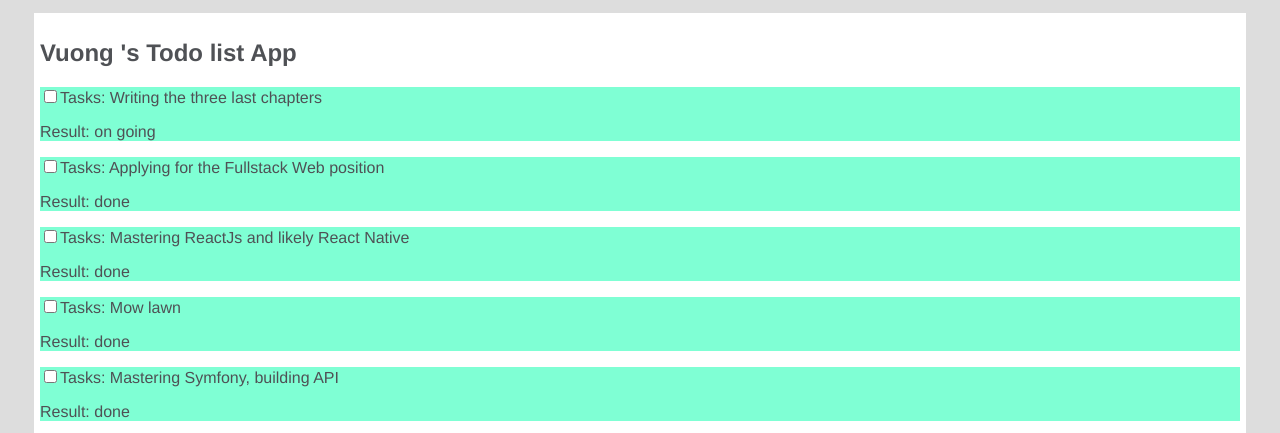
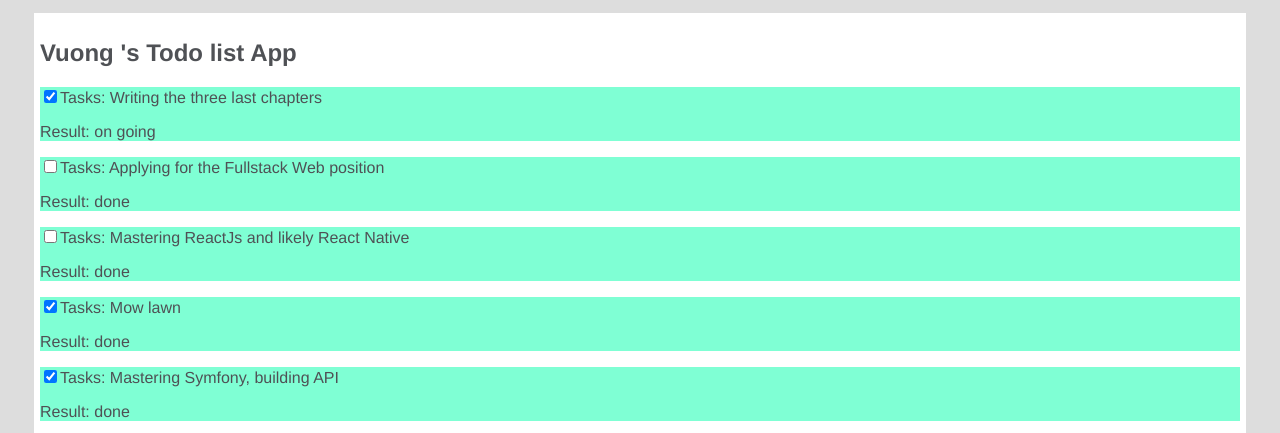
Before and after one commit to yeungon/Shopme, a React (Create React App) app: page / in a window 1280 px wide. Shown: the top 433 px of the page. Built offline with nearby package versions, Linux system fonts and the light colour scheme; no server answers.

Commit message:
adding the checked

```diff
--- a/src/components/TodoItems.js
+++ b/src/components/TodoItems.js
@@ -7,7 +7,11 @@ class TodoItems extends Component{
             <div className = "TodoItems">
 
                 <span>
-                    <input type = "checkbox" onChange = {() => {console.log("Change")}}/>
+                    <input
+                        type = "checkbox"
+                        onChange = {() => this.props.handleChangeFromApp(this.props.id)}
+                        checked  = {this.props.completed}
+                    />
                 </span>
 
                 <span>Tasks: {this.props.task}</span>
```
